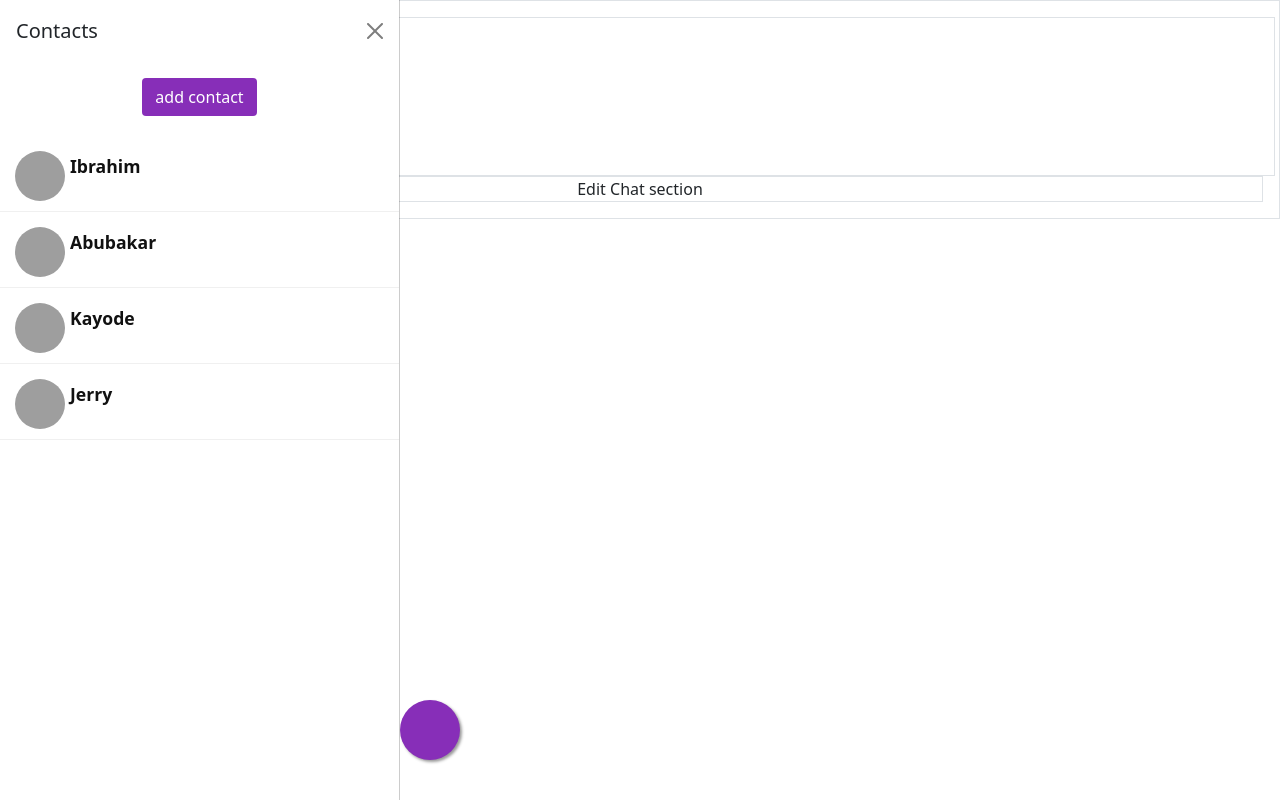
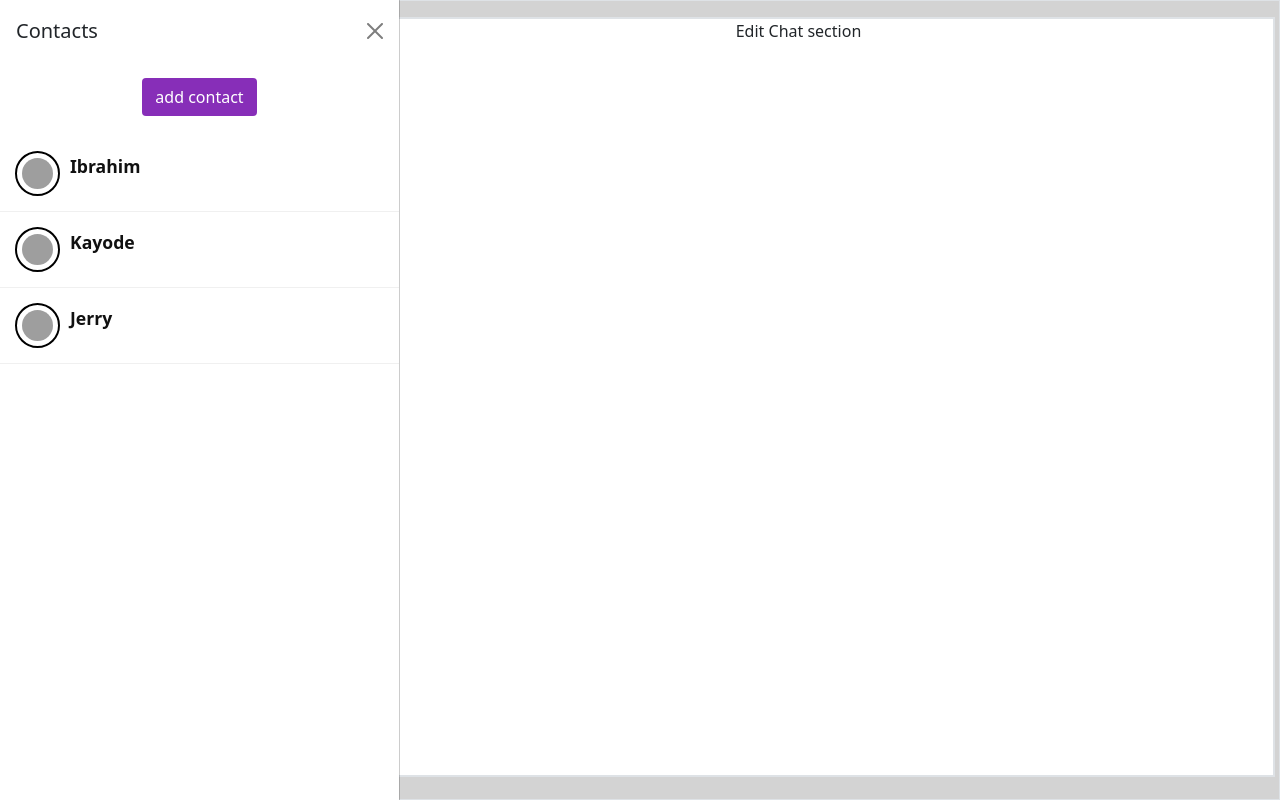
Before and after one commit to sirKay1010/Final_Project-Beepr, a Flask app: page /chat_page in a window 1280 px wide, after a click on "New Chat". Run offline with Flask 2, Linux system fonts and the light colour scheme; some libraries are stand-ins or nearby versions; grey boxes are pictures that could not be loaded.

Commit message:
Sun, Oct 30, 2022, 11:08 PM +00:00

```diff
--- a/static/styles.css
+++ b/static/styles.css
@@ -1,3 +1,26 @@
+/* General page body */
+.main-body {
+    background-color: lightgray;
+    height: 100vh;
+}
+
+.app-body {
+    background-color: #ffffff;
+    height: 95vh;
+}
+
+/* Left panel section */
+.left-panel-section {
+    display: flex;
+    flex-direction: column;
+    /* flex: 0.35; */
+}
+
+.left-panel-chat-section {
+    flex: 1;
+    overflow-y: scroll;
+}
+
 /* change all form focus color to match theme of the app */
 .form-control:focus {
     border-color: #872eb8;
@@ -55,12 +78,12 @@
 }
 
 /* Fix this, for a simple animation */
-.hamburger-menu:hover {
+/* .hamburger-menu:hover {
     width: 20px;
     height: 6px;
     background-color: #929ad9;
     margin: 6px 0;
-}
+} */
 
 .search-container {
     display: flex;
@@ -115,6 +138,9 @@
     height: 45px;
     border-radius: 50%;
     margin-right: 10px;
+    /* .....................added..................... */
+    padding: 5px;
+    border: 2px solid #000000;
 }
 
 .chatlist .block .details {
@@ -144,7 +170,7 @@
 
 
 /* positioning for the add chat button */
-.float {
+/* .float {
     position: fixed;
     width: 60px;
     height: 60px;
@@ -155,6 +181,21 @@
     border-radius: 50px;
     text-align: center;
     box-shadow: 2px 2px 3px #999;
+} */
+
+.float {
+    position: fixed;
+    width: 50px;
+    height: 50px;
+    background-color: #872eb8;
+    color: white;
+    border-radius: 50px;
+    box-shadow: 2px 2px 3px #999;
+    text-decoration: none;
+}
+
+.float:hover {
+    color: white;
 }
 
 .my-float {
--- a/templates/chat_page.html
+++ b/templates/chat_page.html
@@ -33,9 +33,6 @@
                                 <path fill-rule="evenodd"
                                     d="M0 8a8 8 0 1 1 16 0A8 8 0 0 1 0 8zm8-7a7 7 0 0 0-5.468 11.37C3.242 11.226 4.805 10 8 10s4.757 1.225 5.468 2.37A7 7 0 0 0 8 1z" />
                             </svg>
-                            <!-- <div class="hamburger-menu"></div>
-                            <div class="hamburger-menu"></div>
-                            <div class="hamburger-menu"></div> -->
                         </span>
                     </button>
                 </div>
@@ -119,6 +116,7 @@
                         aria-controls="offcanvasExample" class="float">
                         <!-- plus icon ---- ignore for now------>
                         <!-- <i class="fa-thin fa-user-plus"></i> -->
+                        New Chat
                     </a>
 
                     <div class="offcanvas offcanvas-start" tabindex="-1" id="offcanvasExample"
@@ -129,9 +127,9 @@
                                 aria-label="Close"></button>
                         </div>
                         <div class="offcanvas-body">
-                            <div class="container text-center ">
-                                <button class="btn btn text-white" id="contactform"
-                                    style="background-color: #872eb8;">add contact</button>
+                            <div class="container text-center">
+                                <button class="submit-btn btn text-white" id="contactform">add contact</button>
+                                <!-- Style....................................-->
                             </div>
 
                             <!-- form adds a new contact either by uername or phone number -->
@@ -150,9 +148,11 @@
                                             id="phone_number" name="phone_number" placeholder="phone number"
                                             type="text">
                                     </div>
-                                    <button style="background-color: #872eb8;"
-                                        class="mx-auto my-1 w-auto btn btn text-white" type="submit">
-                                        Add user</button>
+                                    <button class="submit-btn mx-auto my-1 w-auto btn text-white" type="submit">
+                                        <!--btn btn-->
+                                        Add user
+                                    </button>
+                                    <!--STyle.....................-->
                                     <button class="btn btn-secondary" id="cancel">Cancel</button>
                                 </div>
                             </form>
@@ -160,31 +160,23 @@
                             <!-- dummy contacts -->
                             <div class="chatlist" id="contacts">
                                 <div class="block">
-                                    <div class="imgBox">
-                                        <img src="static/images/download.png" class="avatar" alt="">
-                                    </div>
+                                    <!-- <div class="imgBox"> -->
+                                    <img class="imgBox" src="https://avatars.dicebear.com/api/human/123.svg">
+                                    <!-- <img src="https://avatars.dicebear.com/api/human/123.svg" > -->
+                                    <!-- <img src="static/images/download.png" class="avatar" alt=""> -->
+                                    <!-- </div> -->
                                     <div class="details">
                                         <div class="listHead">
                                             <h4>Ibrahim</h4>
                                         </div>
                                     </div>
                                 </div>
-
                                 <div class="block">
-                                    <div class="imgBox">
-                                        <img src="static/images/download.png" class="avatar" alt="">
-                                    </div>
-                                    <div class="details">
-                                        <div class="listHead">
-                                            <h4>Abubakar</h4>
-                                        </div>
-                                    </div>
-                                </div>
-
-                                <div class="block">
-                                    <div class="imgBox">
-                                        <img src="static/images/download.png" class="avatar" alt="">
-                                    </div>
+                                    <!-- <div class="imgBox"> -->
+                                    <img class="imgBox" src="https://avatars.dicebear.com/api/human/erewqr.svg">
+                                    <!-- <img src="https://avatars.dicebear.com/api/human/987.svg" > -->
+                                    <!-- <img src="static/images/download.png" class="avatar" alt=""> -->
+                                    <!-- </div> -->
                                     <div class="details">
                                         <div class="listHead">
                                             <h4>Kayode</h4>
@@ -192,9 +184,11 @@
                                     </div>
                                 </div>
                                 <div class="block">
-                                    <div class="imgBox">
-                                        <img src="static/images/download.png" class="avatar" alt="">
-                                    </div>
+                                    <!-- <div class="imgBox"> -->
+                                    <img class="imgBox" src="https://avatars.dicebear.com/api/human/321.svg">
+                                    <!-- <img src="https://avatars.dicebear.com/api/human/321.svg" > -->
+                                    <!-- <img src="static/images/download.png" class="avatar" alt=""> -->
+                                    <!-- </div> -->
                                     <div class="details">
                                         <div class="listHead">
                                             <h4>Jerry</h4>
@@ -205,10 +199,9 @@
                         </div>
                     </div>
                 </div>
-
             </div>
+        <!-- Left Panel Section -->
         </div>
-    </div>
 
     <!-- Main Chat section -->
     <div class="col chat-section border">
@@ -216,7 +209,9 @@
         <!-- TODO -->
     </div>
 
+    <!-- Row Containing Left Panel and Main Chat Sections -->
 </div>
+<!-- Main Page Container -->
 </div>
 
 {% endblock%}
```
